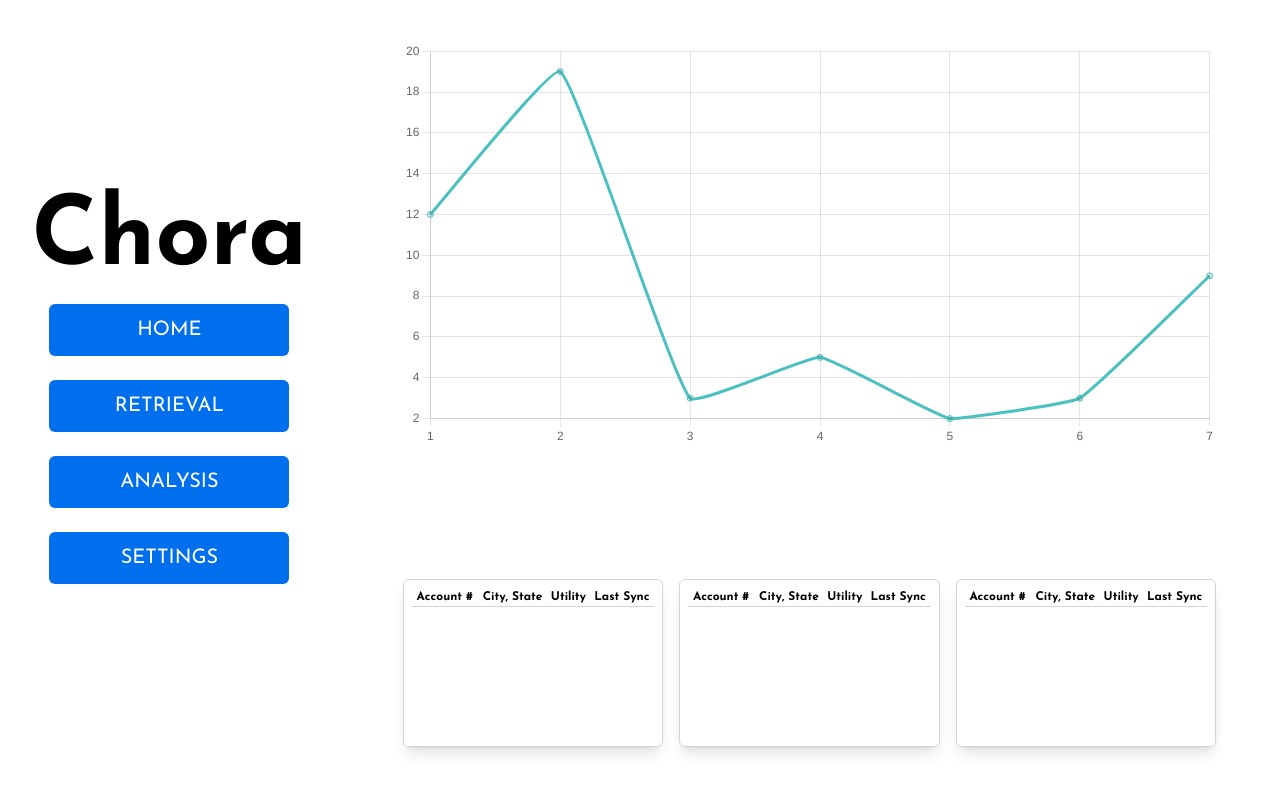
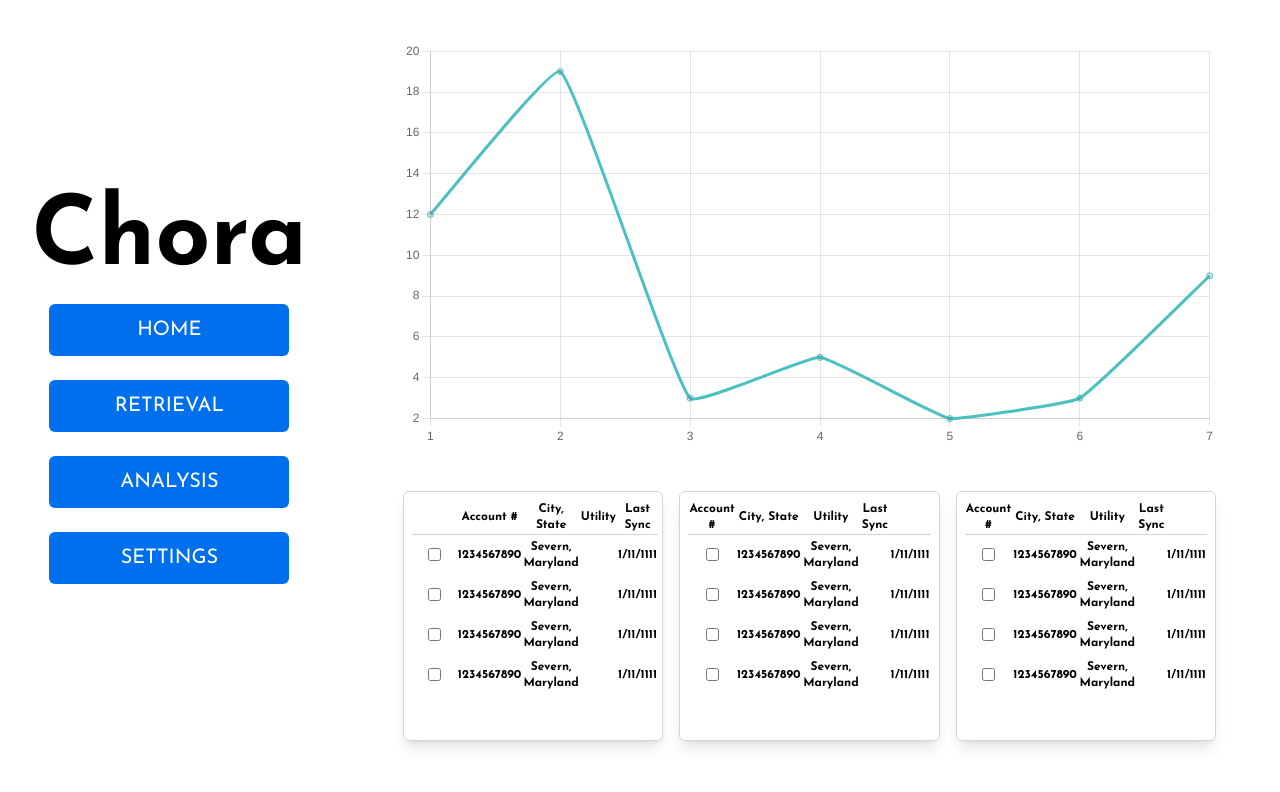
Before and after one commit to Meedux/GTM-Requirement, a Next.js app: page /analysis in a window 1280 px wide. Shown: the top 792 px of the page. Built offline with nearby package versions, Linux system fonts and the light colour scheme.

Commit message:
Analysis Page

```diff
--- a/app/analysis/page.tsx
+++ b/app/analysis/page.tsx
@@ -27,6 +27,10 @@ const page = () => {
               tension: 0.1
             }
           ]
+        },
+        options: {
+          responsive: true,
+          resizeDelay: 200,
         }
       });
     }
@@ -42,11 +46,10 @@ const page = () => {
   return (
     <div className="w-full h-screen overflow-scroll px-[5%]">
       <div className="h-full py-[5%] grid grid-row-2 gap-4">
-          <div className="h-full w-full">
-            {/* Display Line chart here */}
+          <div className="relative md:block flex justify-center items-center md:h-[100%] md:w-[100%] h-[50vh] w-[80vw]">
             <canvas id='chart'></canvas>
           </div>
-          <div className="h-full grid grid-cols-3 gap-4 mb-7">
+          <div className="h-full grid grid-cols-1 md:grid-cols-3 gap-4 mb-7">
             <AccountCardOne />
             <AccountCardTwo />
             <AccountCardThree />
--- a/components/Analysis/AccountCardOne.tsx
+++ b/components/Analysis/AccountCardOne.tsx
@@ -1,4 +1,5 @@
 import React from 'react'
+import AccountCardRow from '../TableRow/AccountCardRow'
 
 const AccountCardOne = () => {
   return (
@@ -7,6 +8,7 @@ const AccountCardOne = () => {
         <table className="w-full">
           <thead>
             <tr className="border-b border-gray-300">
+              <th></th>
               <th className=" text-xs text-black font-bold font-joseph-sans">
                 Account #
               </th>
@@ -22,7 +24,10 @@ const AccountCardOne = () => {
             </tr>
           </thead>
           <tbody>
-
+            <AccountCardRow />
+            <AccountCardRow />
+            <AccountCardRow />
+            <AccountCardRow />
           </tbody>
         </table>
       </div>
--- a/components/Analysis/AccountCardThree.tsx
+++ b/components/Analysis/AccountCardThree.tsx
@@ -1,4 +1,5 @@
 import React from 'react'
+import AccountCardRow from '../TableRow/AccountCardRow'
 
 const AccountCardThree = () => {
   return (
@@ -22,7 +23,10 @@ const AccountCardThree = () => {
             </tr>
           </thead>
           <tbody>
-
+            <AccountCardRow />
+            <AccountCardRow />
+            <AccountCardRow />
+            <AccountCardRow />
           </tbody>
         </table>
       </div>
--- a/components/Analysis/AccountCardTwo.tsx
+++ b/components/Analysis/AccountCardTwo.tsx
@@ -1,4 +1,5 @@
 import React from 'react'
+import AccountCardRow from '../TableRow/AccountCardRow'
 
 const AccountCardTwo = () => {
   return (
@@ -22,7 +23,10 @@ const AccountCardTwo = () => {
             </tr>
           </thead>
           <tbody>
-
+            <AccountCardRow />
+            <AccountCardRow />
+            <AccountCardRow />
+            <AccountCardRow />
           </tbody>
         </table>
       </div>
--- /dev/null
+++ b/components/TableRow/AccountCardRow.tsx
@@ -0,0 +1,23 @@
+import React from "react";
+
+const AccountCardRow = () => {
+  return (
+    <tr className="mb-2">
+      <th className="px-4 py-2">
+        <input type="checkbox" />
+      </th>
+      <th className="text-xs text-black font-bold font-joseph-sans">
+        1234567890
+      </th>
+      <th className="text-xs text-black font-bold font-joseph-sans">
+        Severn, Maryland
+      </th>
+      <th className="text-xs text-black font-bold font-joseph-sans"></th>
+      <th className="text-xs text-black font-bold font-joseph-sans">
+        1/11/1111
+      </th>
+    </tr>
+  );
+};
+
+export default AccountCardRow;
```
